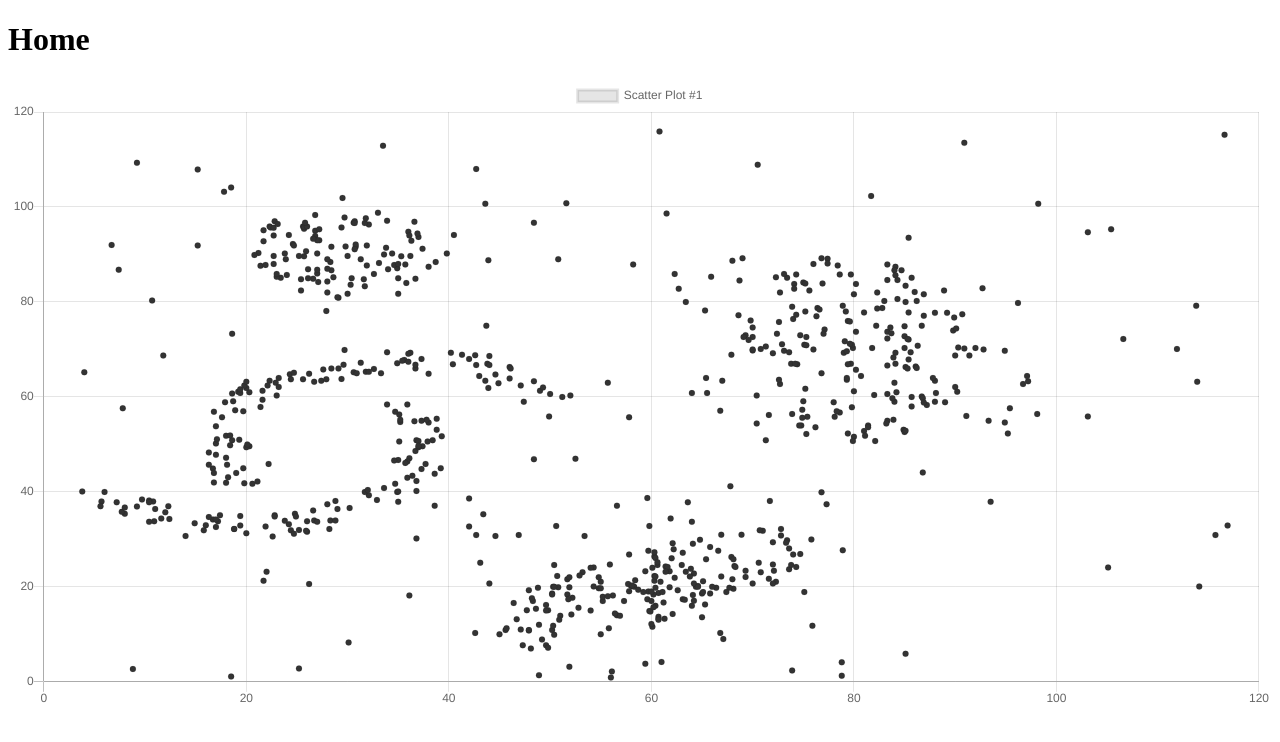
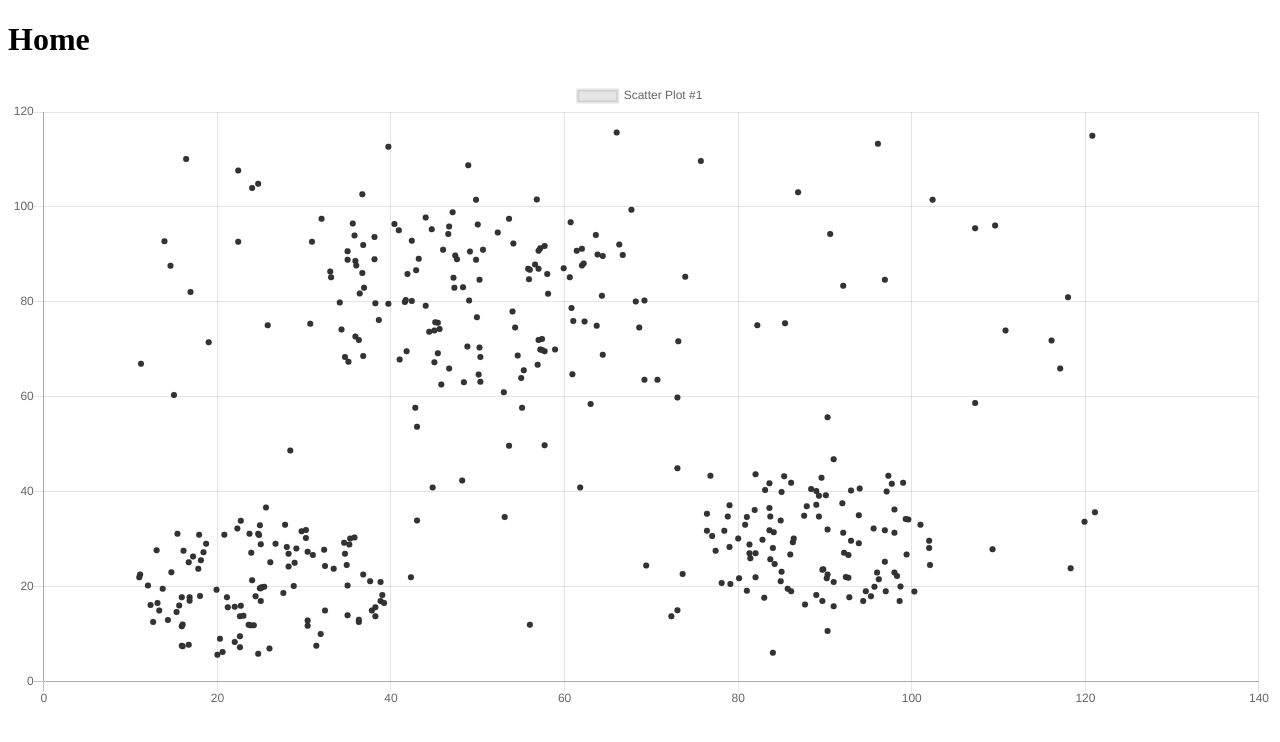
Before and after one commit to aalvinlin/DS-algorithms, a React (Vite) app: page / in a window 1280 px wide. Shown: the top 742 px of the page. Built offline with nearby package versions, Linux system fonts and the light colour scheme.

Commit message:
add set2, containing 3 circle clusters

```diff
--- a/src/components/Home.js
+++ b/src/components/Home.js
@@ -1,15 +1,18 @@
 import React from "react";
 import { Scatter } from "react-chartjs-2";
 
-import { set1 } from "../data/data";
+import { set1, set2 } from "../data/data";
 import { generateClusterEllipse, generateClusterCircle, generateClusterArc, combineAndAddNoise } from "../utils/generateClusters";
 
 const Home = () => {
 
+    let data = set2;
+
     let scatterPlot1 = combineAndAddNoise(
-            [generateClusterEllipse(set1.ellipse1), generateClusterEllipse(set1.ellipse2), generateClusterCircle(set1.circle1), generateClusterArc(set1.arc1), generateClusterArc(set1.arc2)],
+            // [generateClusterEllipse(data.ellipse1), generateClusterEllipse(data.ellipse2), generateClusterCircle(data.circle1), generateClusterArc(data.arc1), generateClusterArc(data.arc2)],
+            [generateClusterCircle(data.circle1), generateClusterCircle(data.circle2), generateClusterCircle(data.circle3)],
             true,
-            set1.noiseSettings);
+            data.noiseSettings);
 
     let chartJSData = {
         datasets: [
--- a/src/data/data.js
+++ b/src/data/data.js
@@ -57,3 +57,36 @@ export const set1 = {
         randomOffset: 0.1,
     }
 }
+
+export const set2 = {
+    circle1: {
+        numberOfPoints: 100,
+        centerX: 50,
+        centerY: 80,
+        radius: 20,
+        randomOffset: 0.1,
+        percentChanceOfAddingOutsidePoint: 5
+    },
+    circle2: {
+        numberOfPoints: 100,
+        centerX: 25,
+        centerY: 20,
+        radius: 15,
+        randomOffset: 0.1,
+        percentChanceOfAddingOutsidePoint: 5
+    },
+    circle3: {
+        numberOfPoints: 100,
+        centerX: 90,
+        centerY: 30,
+        radius: 15,
+        randomOffset: 0.1,
+        percentChanceOfAddingOutsidePoint: 5
+    },
+    noiseSettings: {
+        numberOfPoints: 100,
+        additionalX: 20,
+        additionalY: 20,
+        randomOffset: 0.1,
+    }
+}
```
